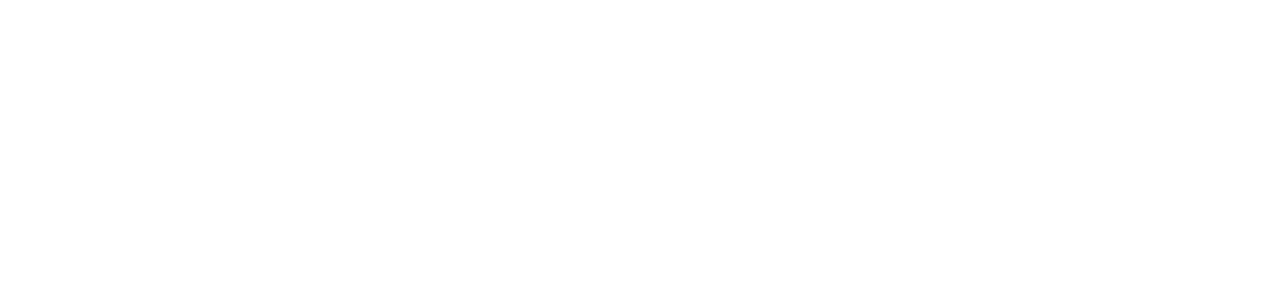
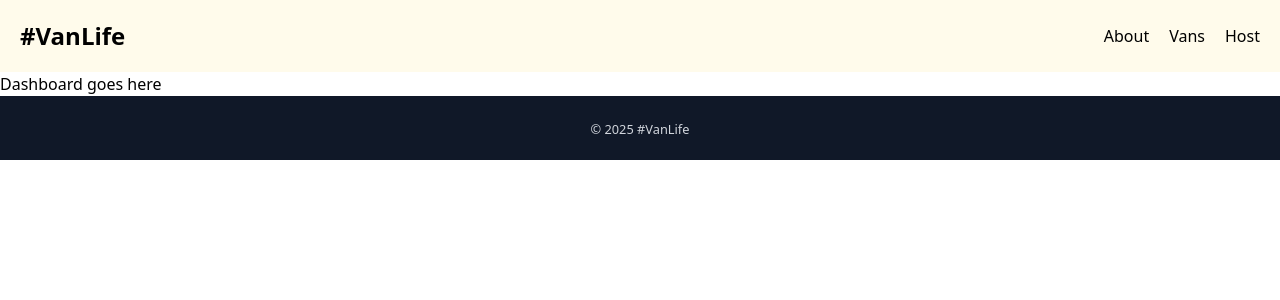
Before and after one commit to Honey-Sharma-git/vanlife-project, a React (Vite) app: page /host in a window 1280 px wide. Before the commit this address had no page. Shown: the top 300 px of the page. Built offline with nearby package versions, Linux system fonts and the light colour scheme; what miragejs would draw is missing.

Commit message:
Created host page and its components. Also moved vans page and vansdetail pages to their respective folders

```diff
--- a/src/App.jsx
+++ b/src/App.jsx
@@ -1,9 +1,14 @@
 import { BrowserRouter, Routes, Route } from "react-router-dom";
 import { Home } from "./pages/Home";
 import { About } from "./pages/About";
-import { Vans } from "./pages/Vans";
-import { VanDetail } from "./pages/VanDetail";
+import { Vans } from "./pages/vans/Vans";
+import { VanDetail } from "./pages/vans/VanDetail";
 import { Layout } from "./components/Layout";
+
+import { Dashboard } from "./pages/host/Dashboard";
+import { Income } from "./pages/host/Income";
+import { Reviews } from "./pages/host/Reviews";
+
 export const App = () => {
   return (
     <BrowserRouter>
@@ -12,6 +17,11 @@
           <Route path="/" element={<Home />} />
           <Route path="/about" element={<About />} />
           <Route path="/vans" element={<Vans />} />
+
+          <Route path="/host" element={<Dashboard />} />
+          <Route path="/host/income" element={<Income />} />
+          <Route path="/host/reviews" element={<Reviews />} />
+
           <Route path="/vans/:id" element={<VanDetail />} />
         </Route>
       </Routes>
--- a/src/components/Header.jsx
+++ b/src/components/Header.jsx
@@ -14,6 +14,9 @@
         <Link className="hover:underline" to={"/vans"}>
           Vans
         </Link>
+        <Link className="hover:underline" to={"/host"}>
+          Host
+        </Link>
       </nav>
     </header>
   );
--- /dev/null
+++ b/src/pages/host/Dashboard.jsx
@@ -0,0 +1,3 @@
+export const Dashboard = () => {
+  return <h1>Dashboard goes here</h1>;
+};
--- /dev/null
+++ b/src/pages/host/Income.jsx
@@ -0,0 +1,3 @@
+export const Income = () => {
+  return <h1>Income goes here</h1>;
+};
--- /dev/null
+++ b/src/pages/host/Reviews.jsx
@@ -0,0 +1,3 @@
+export const Reviews = () => {
+  return <h1>Reviews go here</h1>;
+};
--- a/src/pages/Vans.jsx
+++ b/src/pages/vans/Vans.jsx
@@ -1,6 +1,6 @@
 import { useEffect, useState } from "react";
 import { Link } from "react-router-dom";
-import "../../server";
+import "../../../server";
 
 export const URL = "/api/vans";
 export async function getData(url) {
```
Also changed, not shown: src/pages/vans/VanDetail.jsx (renamed from src/pages/VanDetail.jsx).
